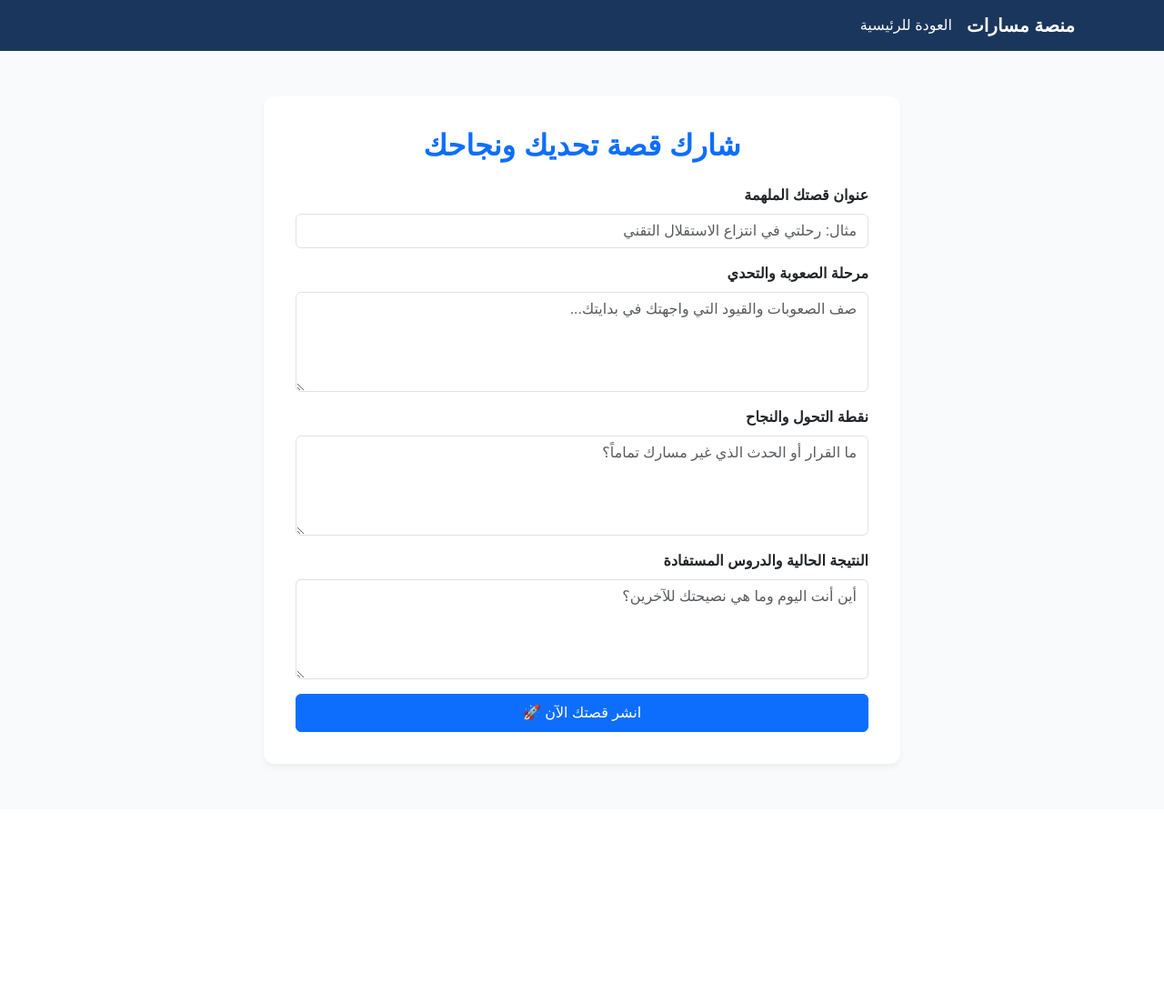
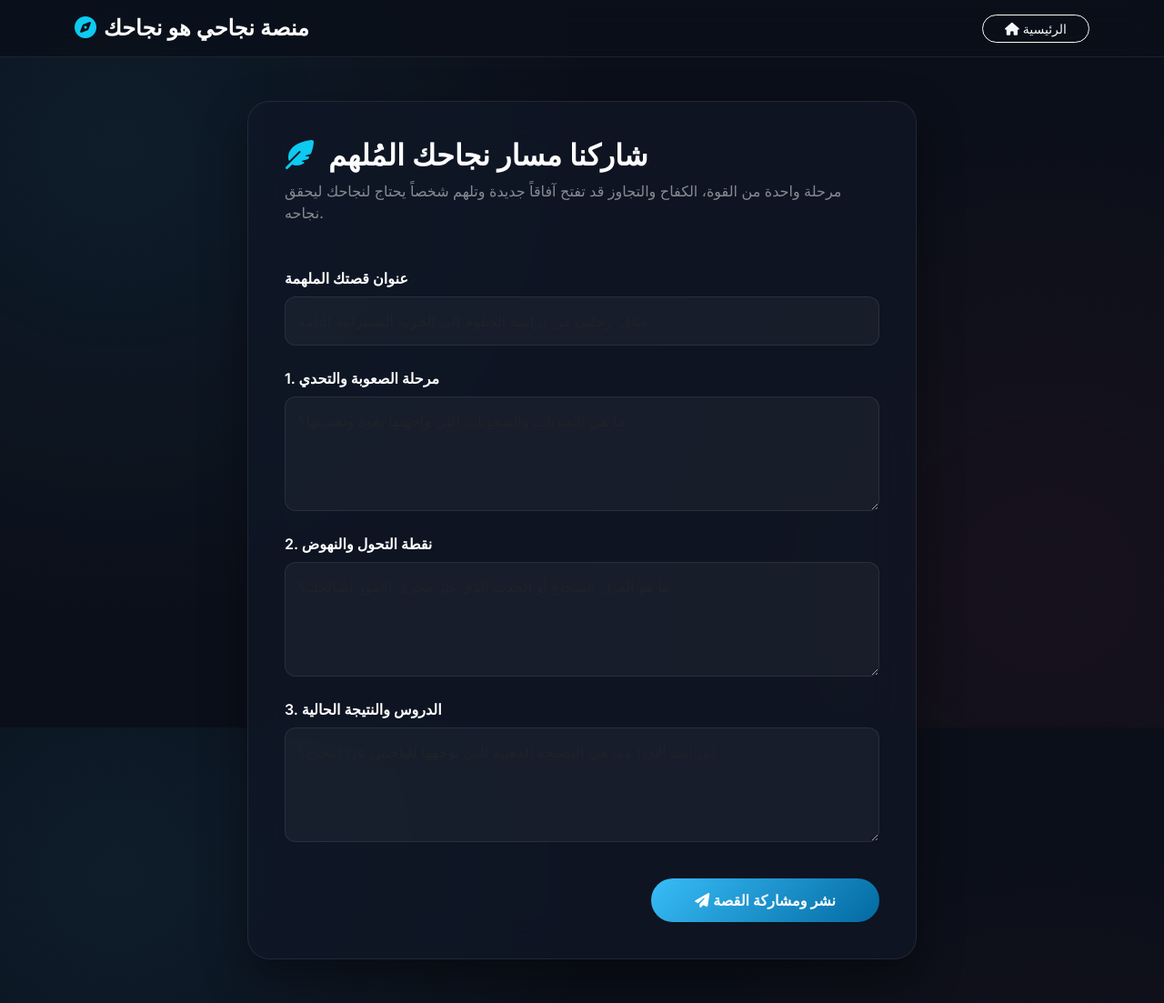
Before and after one commit to fsrawi/masarat-platform, a Flask app: page /add-story in a window 1280 px wide. Shown: the whole page at 91% size. Before the commit the page ends 844 px from the top, so only its background shows below. Run offline with Flask 3, Linux system fonts and the light colour scheme; the visitor is signed in with stand-in values (Sample User, id 1); data that the repository does not hold is empty.

Commit message:
Feature: Group chats, private chat threads, and premium add_story page styled

```diff
--- a/app.py
+++ b/app.py
@@ -1,7 +1,7 @@
 import os
 from flask import Flask, render_template, redirect, url_for, request, flash, session
 from flask_login import LoginManager, login_user, logout_user, login_required, current_user
-from models import db, User, Story, Comment, DirectMessage, Like
+from models import db, User, Story, Comment, DirectMessage, Like, Group, GroupMessage
 from sqlalchemy import or_
 
 app = Flask(__name__)
@@ -9,11 +9,13 @@ app = Flask(__name__)
 # إعدادات الحماية والـ Session
 app.config['SECRET_KEY'] = os.environ.get('SECRET_KEY', 'Fawzi_Secure_DevSecOps_Key_2026')
 
-# --- الاتصال الذكي بقاعدة البيانات لضمان الحفظ الدائم للأبد ---
-# يقرأ الرابط من البيئة السحابية (PostgreSQL)، وإذا لم يجده يستعين بـ SQLite محلياً
-database_url = os.environ.get('DATABASE_URL', 'sqlite:///masarat.db')
-if database_url.startswith("postgres://"):
-    database_url = database_url.replace("postgres://", "postgresql://", 1)
+# الاتصال الذكي بقاعدة البيانات
+database_url = os.environ.get('DATABASE_URL')
+if not database_url:
+    database_url = 'sqlite:///masarat.db'
+else:
+    if database_url.startswith("postgres://"):
+        database_url = database_url.replace("postgres://", "postgresql://", 1)
 
 app.config['SQLALCHEMY_DATABASE_URI'] = database_url
 app.config['SQLALCHEMY_TRACK_MODIFICATIONS'] = False
@@ -31,36 +33,27 @@ def load_user(user_id):
 with app.app_context():
     db.create_all()
 
-# حقن متغيرات إضافية في جميع الواجهات تلقائياً (مثل وجود رسائل غير مقروءة واللغة الحالية)
 @app.context_processor
 def inject_global_vars():
     has_unread = False
     if current_user.is_authenticated:
-        # فحص إذا كان هناك أي رسالة موجهة للمستخدم الحالي لم تُقرأ بعد
         unread_count = DirectMessage.query.filter_by(receiver_id=current_user.id, is_read=False).count()
         has_unread = unread_count > 0
-
-    # تحديد لغة الموقع الافتراضية (عربي 'ar' إن لم تكن محددة في الجلسة)
     current_lang = session.get('lang', 'ar')
     return dict(has_unread_messages=has_unread, current_lang=current_lang)
 
-
-# --- مسار تبديل اللغة (AR/EN Toggle) ---
 @app.route('/toggle-lang')
 def toggle_lang():
-    # تبديل اللغة المخزنة في الـ Session للجهاز الحالي
     old_lang = session.get('lang', 'ar')
     session['lang'] = 'en' if old_lang == 'ar' else 'ar'
     return redirect(request.referrer or url_for('home'))
 
-
-# --- 1. المسار الرئيسي (عرض القصص والتعليقات ديناميكياً بالهوية الجديدة) ---
+# --- 1. المسار الرئيسي (عرض القصص) ---
 @app.route('/')
 def home():
     stories = Story.query.order_by(Story.created_at.desc()).all()
     lang = session.get('lang', 'ar')
 
-    # مصفوفة الترجمة بالاسم الجديد الفخم "منصة نجاحي هو نجاحك"
     translations = {
         'ar': {
             'title': 'منصة نجاحي هو نجاحك - قصص ملهمة',
@@ -109,13 +102,11 @@ def home():
     t = translations[lang]
     return render_template('home.html', stories=stories, t=t)
 
-
-# --- 2. مسارات تسجيل الدخول والحسابات (Authentication) ---
+# --- 2. مسارات التسجيل والدخول ---
 @app.route('/register', methods=['GET', 'POST'])
 def register():
     if current_user.is_authenticated:
         return redirect(url_for('home'))
-
     if request.method == 'POST':
         username = request.form.get('username').strip()
         email = request.form.get('email').strip()
@@ -127,32 +118,26 @@ def register():
 
         new_user = User(username=username, email=email)
         new_user.set_password(password)
-
         db.session.add(new_user)
         db.session.commit()
-
         flash('تم إنشاء حسابك بنجاح! يمكنك تسجيل الدخول الآن.', 'success')
         return redirect(url_for('login'))
-
     return render_template('register.html')
 
 @app.route('/login', methods=['GET', 'POST'])
 def login():
     if current_user.is_authenticated:
         return redirect(url_for('home'))
-
     if request.method == 'POST':
         username = request.form.get('username').strip()
         password = request.form.get('password')
-
         user = User.query.filter_by(username=username).first()
         if user and user.check_password(password):
-            login_user(user)
+            login_user(user, remember=True) # تفعيل الحفظ الدائم لجلسة المستخدم
             flash('تم تسجيل الدخول بنجاح!', 'success')
             return redirect(url_for('home'))
         else:
             flash('اسم المستخدم أو كلمة المرور غير صحيحة!', 'danger')
-
     return render_template('login.html')
 
 @app.route('/logout')
@@ -161,7 +146,6 @@ def logout():
     logout_user()
     flash('تم تسجيل الخروج بنجاح.', 'info')
     return redirect(url_for('home'))
-
 
 # --- 3. مسار كتابة قصة جديدة ---
 @app.route('/add-story', methods=['GET', 'POST'])
@@ -182,88 +166,120 @@ def add_story():
         )
         db.session.add(new_story)
         db.session.commit()
-
-        flash('تم نشر قصتك بنجاح ومشاركتها مع مجتمع مسارات!', 'success')
+        flash('تم نشر قصتك بنجاح ومشاركتها مع مجتمع نجاحي هو نجاحك!', 'success')
         return redirect(url_for('home'))
-
     return render_template('add_story.html')
 
-
-# --- 4. مسار إضافة التعليقات ---
+# --- 4. التعليقات والإعجابات ---
 @app.route('/story/<int:story_id>/comment', methods=['POST'])
 @login_required
 def add_comment(story_id):
     content = request.form.get('content').strip()
     if content:
-        new_comment = Comment(
-            story_id=story_id,
-            user_id=current_user.id,
-            content=content
-        )
+        new_comment = Comment(story_id=story_id, user_id=current_user.id, content=content)
         db.session.add(new_comment)
         db.session.commit()
-        flash('تمت إضافة تعليقك بنجاح!', 'success')
     return redirect(url_for('home'))
 
-
-# --- 5. مسار التفاعل بالإعجاب (Like Toggle) ---
 @app.route('/story/<int:story_id>/like', methods=['POST'])
 @login_required
 def like_story(story_id):
     existing_like = Like.query.filter_by(user_id=current_user.id, story_id=story_id).first()
-
     if existing_like:
         db.session.delete(existing_like)
-        db.session.commit()
     else:
         new_like = Like(user_id=current_user.id, story_id=story_id)
         db.session.add(new_like)
-        db.session.commit()
-
+    db.session.commit()
     return redirect(url_for('home'))
 
-
-# --- 6. مسارات الرسائل الخاصة ---
+# --- 5. نظام المراسلات المتقدم (شات خاص + جروبات) ---
 @app.route('/messages', methods=['GET', 'POST'])
 @login_required
 def messages():
+    active_tab = request.args.get('tab', 'private')  # 'private' or 'groups'
+    chatting_with_username = request.args.get('with', '')  # اسم المستخدم للشات الخاص
+    selected_group_id = request.args.get('group_id', '') # رقم الجروب النشط حالياً
+
+    all_users = User.query.filter(User.id != current_user.id).all()
+    my_groups = Group.query.all() # جلب كافة المجموعات النشطة في المنصة
+
+    private_messages = []
+    group_messages = []
+
+    # معالجة إرسال الرسائل (POST)
     if request.method == 'POST':
-        receiver_username = request.form.get('receiver').strip()
-        message_text = request.form.get('message').strip()
+        chat_type = request.form.get('chat_type')
 
-        receiver = User.query.filter_by(username=receiver_username).first()
-        if not receiver:
-            flash('هذا المستخدم غير موجود بالمنصة!', 'danger')
-        elif receiver.id == current_user.id:
-            flash('لا يمكنك إرسال رسالة لنفسك!', 'warning')
-        elif message_text:
-            new_message = DirectMessage(
-                sender_id=current_user.id,
-                receiver_id=receiver.id,
-                message_text=message_text
-            )
-            db.session.add(new_message)
+        if chat_type == 'private':
+            receiver_username = request.form.get('receiver').strip()
+            message_text = request.form.get('message').strip()
+            receiver = User.query.filter_by(username=receiver_username).first()
+
+            if not receiver:
+                flash('هذا المستخدم غير موجود بالمنصة!', 'danger')
+            elif message_text:
+                new_message = DirectMessage(
+                    sender_id=current_user.id,
+                    receiver_id=receiver.id,
+                    message_text=message_text
+                )
+                db.session.add(new_message)
+                db.session.commit()
+                return redirect(url_for('messages', tab='private', **{'with': receiver_username}))
+
+        elif chat_type == 'group':
+            group_id = request.form.get('group_id')
+            message_text = request.form.get('message').strip()
+            group = Group.query.get(group_id)
+
+            if group and message_text:
+                new_gmsg = GroupMessage(
+                    group_id=group.id,
+                    sender_id=current_user.id,
+                    message_text=message_text
+                )
+                db.session.add(new_gmsg)
+                db.session.commit()
+                return redirect(url_for('messages', tab='groups', group_id=group_id))
+
+    # جلب أرشيف الرسائل الخاصة بين الطرفين بدقة لتفادي الخلط
+    if chatting_with_username:
+        other_user = User.query.filter_by(username=chatting_with_username).first()
+        if other_user:
+            private_messages = DirectMessage.query.filter(
+                or_(
+                    (DirectMessage.sender_id == current_user.id) & (DirectMessage.receiver_id == other_user.id),
+                    (DirectMessage.sender_id == other_user.id) & (DirectMessage.receiver_id == current_user.id)
+                )
+            ).order_by(DirectMessage.created_at.asc()).all()
+
+    # جلب رسائل المجموعة النشطة
+    if selected_group_id:
+        group_messages = GroupMessage.query.filter_by(group_id=selected_group_id).order_by(GroupMessage.created_at.asc()).all()
+
+    return render_template('messages.html',
+                           all_users=all_users,
+                           my_groups=my_groups,
+                           private_messages=private_messages,
+                           group_messages=group_messages,
+                           active_tab=active_tab,
+                           chatting_with=chatting_with_username,
+                           selected_group_id=selected_group_id)
+
+# مسار إنشاء مجموعة جديدة
+@app.route('/create-group', methods=['POST'])
+@login_required
+def create_group():
+    group_name = request.form.get('group_name').strip()
+    if group_name:
+        existing = Group.query.filter_by(name=group_name).first()
+        if existing:
+            flash('اسم المجموعة مستخدم بالفعل!', 'warning')
+        else:
+            new_group = Group(name=group_name, created_by=current_user.id)
+            new_group.members.append(current_user)
+            db.session.add(new_group)
             db.session.commit()
-            flash('تم إرسال الرسالة بنجاح!', 'success')
-
-        return redirect(url_for('messages'))
-
-    all_messages = DirectMessage.query.filter(
-        or_(
-            DirectMessage.sender_id == current_user.id,
-            DirectMessage.receiver_id == current_user.id
-        )
-    ).order_by(DirectMessage.created_at.asc()).all()
-
-    unread_messages = DirectMessage.query.filter_by(receiver_id=current_user.id, is_read=False).all()
-    for msg in unread_messages:
-        msg.is_read = True
-    db.session.commit()
-
-    return render_template('messages.html', messages=all_messages)
-
-
-# --- التشغيل البرمجي وتحديد المنفذ (Port Binding) ديناميكياً لـ Render ---
-if __name__ == '__main__':
-    port = int(os.environ.get('PORT', 10000))
-    app.run(host='0.0.0.0', port=port)
+            flash(f'تم إنشاء مجموعة "{group_name}" بنجاح!', 'success')
+    return redirect(url_for('messages', tab='groups'))
--- a/templates/add_story.html
+++ b/templates/add_story.html
@@ -1,50 +1,137 @@
 <!DOCTYPE html>
-<html lang="ar" dir="rtl">
+<html lang="{{ current_lang }}" dir="{{ 'rtl' if current_lang == 'ar' else 'ltr' }}">
 <head>
     <meta charset="UTF-8">
     <meta name="viewport" content="width=device-width, initial-scale=1.0">
-    <title>أنشئ قصتك الملهمة - منصة مسارات</title>
+    <title>منصة نجاحي هو نجاحك - شارك نجاحك</title>
     <link href="https://cdn.jsdelivr.net/npm/bootstrap@5.3.0/dist/css/bootstrap.min.css" rel="stylesheet">
+    <link href="https://fonts.googleapis.com/css2?family=Tajawal:wght@400;700&family=Inter:wght@400;600&display=swap" rel="stylesheet">
+    <link rel="stylesheet" href="https://cdnjs.cloudflare.com/ajax/libs/font-awesome/6.4.0/css/all.min.css">
+
     <style>
-        body { background-color: #f8fafc; font-family: sans-serif; }
-        .navbar { background-color: #1a365d; }
-        .navbar-brand, .nav-link { color: #fff !important; }
-        .form-container { max-width: 700px; margin: 50px auto; background: white; padding: 35px; border-radius: 12px; box-shadow: 0 4px 6px rgba(0,0,0,0.05); }
+        :root {
+            --bg-color: #0b0f19;
+            --glass-bg: rgba(17, 24, 39, 0.7);
+            --glass-border: rgba(255, 255, 255, 0.08);
+            --text-main: #f3f4f6;
+            --text-muted: #9ca3af;
+            --accent-glow: #38bdf8;
+            --accent-gradient: linear-gradient(135deg, #38bdf8 0%, #0369a1 100%);
+            --font-family: {% if current_lang == 'ar' %}'Tajawal', sans-serif{% else %}'Inter', sans-serif{% endif %};
+        }
+
+        body {
+            background-color: var(--bg-color);
+            color: var(--text-main);
+            font-family: var(--font-family);
+            background-image: radial-gradient(circle at 10% 20%, rgba(56, 189, 248, 0.08) 0%, transparent 40%),
+                              radial-gradient(circle at 90% 80%, rgba(244, 63, 94, 0.05) 0%, transparent 40%);
+            background-attachment: fixed;
+            min-height: 100vh;
+        }
+
+        .navbar {
+            background: rgba(11, 15, 25, 0.8) !important;
+            backdrop-filter: blur(20px);
+            border-bottom: 1px solid var(--glass-border);
+        }
+
+        .premium-form-card {
+            background: var(--glass-bg);
+            backdrop-filter: blur(24px);
+            border: 1px solid var(--glass-border);
+            border-radius: 24px;
+            padding: 40px;
+            box-shadow: 0 20px 50px rgba(0, 0, 0, 0.4);
+        }
+
+        .input-glass {
+            background: rgba(255, 255, 255, 0.04);
+            border: 1px solid var(--glass-border);
+            color: white;
+            border-radius: 12px;
+            padding: 14px;
+            transition: all 0.3s ease;
+        }
+
+        .input-glass:focus {
+            background: rgba(255, 255, 255, 0.08);
+            border-color: var(--accent-glow);
+            box-shadow: 0 0 15px rgba(56, 189, 248, 0.2);
+            color: white;
+        }
+
+        .btn-premium {
+            background: var(--accent-gradient);
+            color: white;
+            font-weight: bold;
+            padding: 12px 30px;
+            border-radius: 50px;
+            border: none;
+            transition: all 0.3s;
+        }
+
+        .btn-premium:hover {
+            transform: scale(1.03);
+            box-shadow: 0 0 25px rgba(56, 189, 248, 0.4);
+            color: white;
+        }
     </style>
 </head>
 <body>
 
-    <nav class="navbar navbar-expand-lg navbar-dark mb-4">
+    <nav class="navbar navbar-expand-lg navbar-dark sticky-top mb-5">
         <div class="container">
-            <a class="navbar-brand fw-bold" href="{{ url_for('home') }}">منصة مسارات</a>
-            <div class="navbar-nav ms-auto">
-                <a class="nav-link btn btn-outline-light btn-sm px-3" href="{{ url_for('home') }}">العودة للرئيسية</a>
+            <a class="navbar-brand fw-bold fs-4 text-white" href="{{ url_for('home') }}">
+                <i class="fa-solid fa-compass text-info me-2"></i>منصة نجاحي هو نجاحك
+            </a>
+            <div class="ms-auto">
+                <a class="btn btn-outline-light btn-sm px-4 rounded-pill" href="{{ url_for('home') }}">
+                    <i class="fa-solid fa-house me-1"></i>الرئيسية
+                </a>
             </div>
         </div>
     </nav>
 
-    <div class="container">
-        <div class="form-container">
-            <h2 class="text-primary fw-bold text-center mb-4">شارك قصة تحديك ونجاحك</h2>
-            <form action="{{ url_for('add_story') }}" method="POST">
-                <div class="mb-3">
-                    <label for="title" class="form-label fw-bold">عنوان قصتك الملهمة</label>
-                    <input type="text" class="form-control" id="title" name="title" placeholder="مثال: رحلتي في انتزاع الاستقلال التقني" required autocomplete="off">
+    <div class="container pb-5">
+        <div class="row justify-content-center">
+            <div class="col-lg-8 col-md-10">
+                <div class="premium-form-card">
+                    <h2 class="fw-bold mb-2 text-white">
+                        <i class="fa-solid fa-feather-pointed text-info me-2"></i>
+                        شاركنا مسار نجاحك المُلهم
+                    </h2>
+                    <p class="text-white-50 mb-5">مرحلة واحدة من القوة، الكفاح والتجاوز قد تفتح آفاقاً جديدة وتلهم شخصاً يحتاج لنجاحك ليحقق نجاحه.</p>
+
+                    <form action="{{ url_for('add_story') }}" method="POST">
+                        <div class="mb-4">
+                            <label class="form-label text-white fw-bold">عنوان قصتك الملهمة</label>
+                            <input type="text" name="title" class="form-control input-glass" placeholder="مثال: رحلتي من دراسة الدبلوم إلى الحرية السيبرانية التامة" required autocomplete="off">
+                        </div>
+
+                        <div class="mb-4">
+                            <label class="form-label text-white fw-bold">1. مرحلة الصعوبة والتحدي</label>
+                            <textarea name="challenge" rows="4" class="form-control input-glass" placeholder="ما هي التحديات والصعوبات التي واجهتها بقوة وتحديتها؟" required></textarea>
+                        </div>
+
+                        <div class="mb-4">
+                            <label class="form-label text-white fw-bold">2. نقطة التحول والنهوض</label>
+                            <textarea name="turning_point" rows="4" class="form-control input-glass" placeholder="ما هو القرار الشجاع أو الحدث الذي غيّر مجرى الأمور لصالحك؟" required></textarea>
+                        </div>
+
+                        <div class="mb-4">
+                            <label class="form-label text-white fw-bold">3. الدروس والنتيجة الحالية</label>
+                            <textarea name="outcome" rows="4" class="form-control input-glass" placeholder="أين أنت الآن؟ وما هي النصيحة الذهبية التي توجهها للباحثين عن النجاح؟" required></textarea>
+                        </div>
+
+                        <div class="text-end pt-3">
+                            <button type="submit" class="btn btn-premium px-5">
+                                <i class="fa-solid fa-paper-plane me-1"></i>نشر ومشاركة القصة
+                            </button>
+                        </div>
+                    </form>
                 </div>
-                <div class="mb-3">
-                    <label for="challenge" class="form-label fw-bold">مرحلة الصعوبة والتحدي</label>
-                    <textarea class="form-control" id="challenge" name="challenge" rows="4" placeholder="صف الصعوبات والقيود التي واجهتك في بدايتك..." required></textarea>
-                </div>
-                <div class="mb-3">
-                    <label for="turning_point" class="form-label fw-bold">نقطة التحول والنجاح</label>
-                    <textarea class="form-control" id="turning_point" name="turning_point" rows="4" placeholder="ما القرار أو الحدث الذي غير مسارك تماماً؟" required></textarea>
-                </div>
-                <div class="mb-3">
-                    <label for="outcome" class="form-label fw-bold">النتيجة الحالية والدروس المستفادة</label>
-                    <textarea class="form-control" id="outcome" name="outcome" rows="4" placeholder="أين أنت اليوم وما هي نصيحتك للآخرين؟" required></textarea>
-                </div>
-                <button type="submit" class="btn btn-primary w-100 py-2">انشر قصتك الآن 🚀</button>
-            </form>
+            </div>
         </div>
     </div>
 
```
Also changed, not shown: models.py (+31 -3 lines), templates/messages.html (+173 -208 lines).
